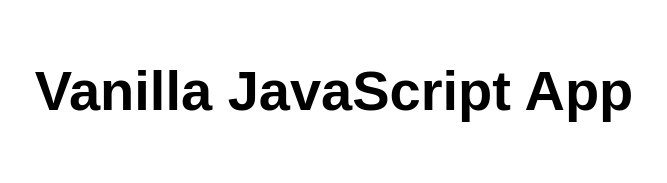
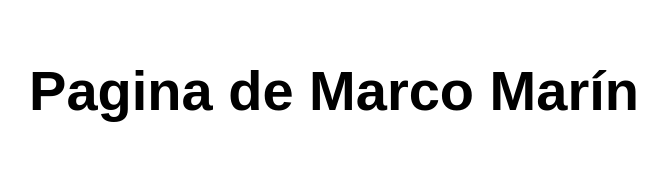
Before and after one commit to MarcoPoloMarin/my-first-static-web-app, a website: page src/index.html in a window 1280 px wide. Shown: the whole page, without its empty margins (306-973 px from the left). Drawn offline with Linux system fonts and the light colour scheme.

```diff
--- a/src/index.html
+++ b/src/index.html
@@ -10,7 +10,7 @@
 
 <body>
   <main>
-    <h1>Vanilla JavaScript App</h1>
+    <h1>Pagina de Marco Marín</h1>
   </main>
 </body>
 
```
Also changed, not shown: .github/workflows/azure-static-web-apps-blue-sky-078c2571e.yml (added).
